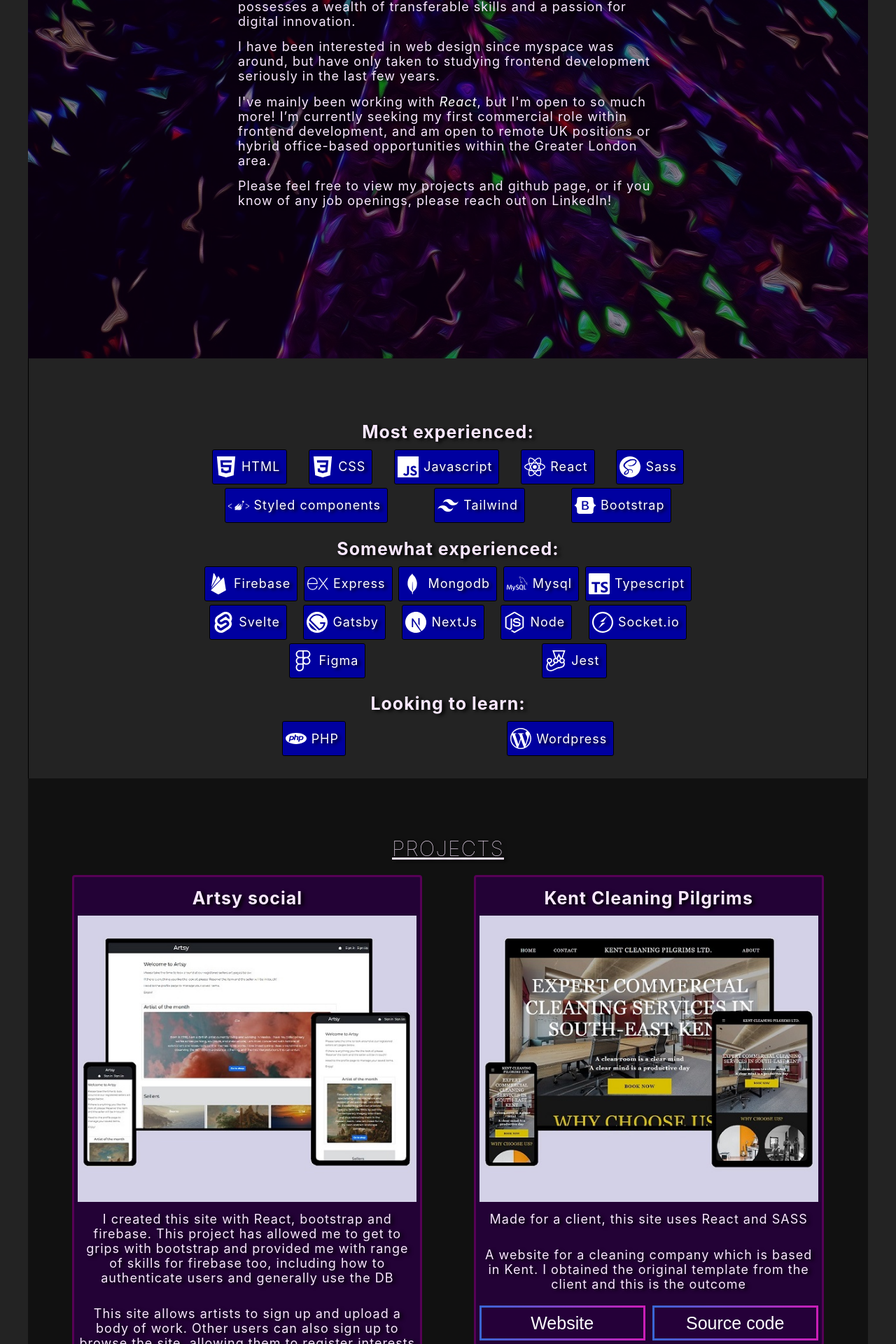
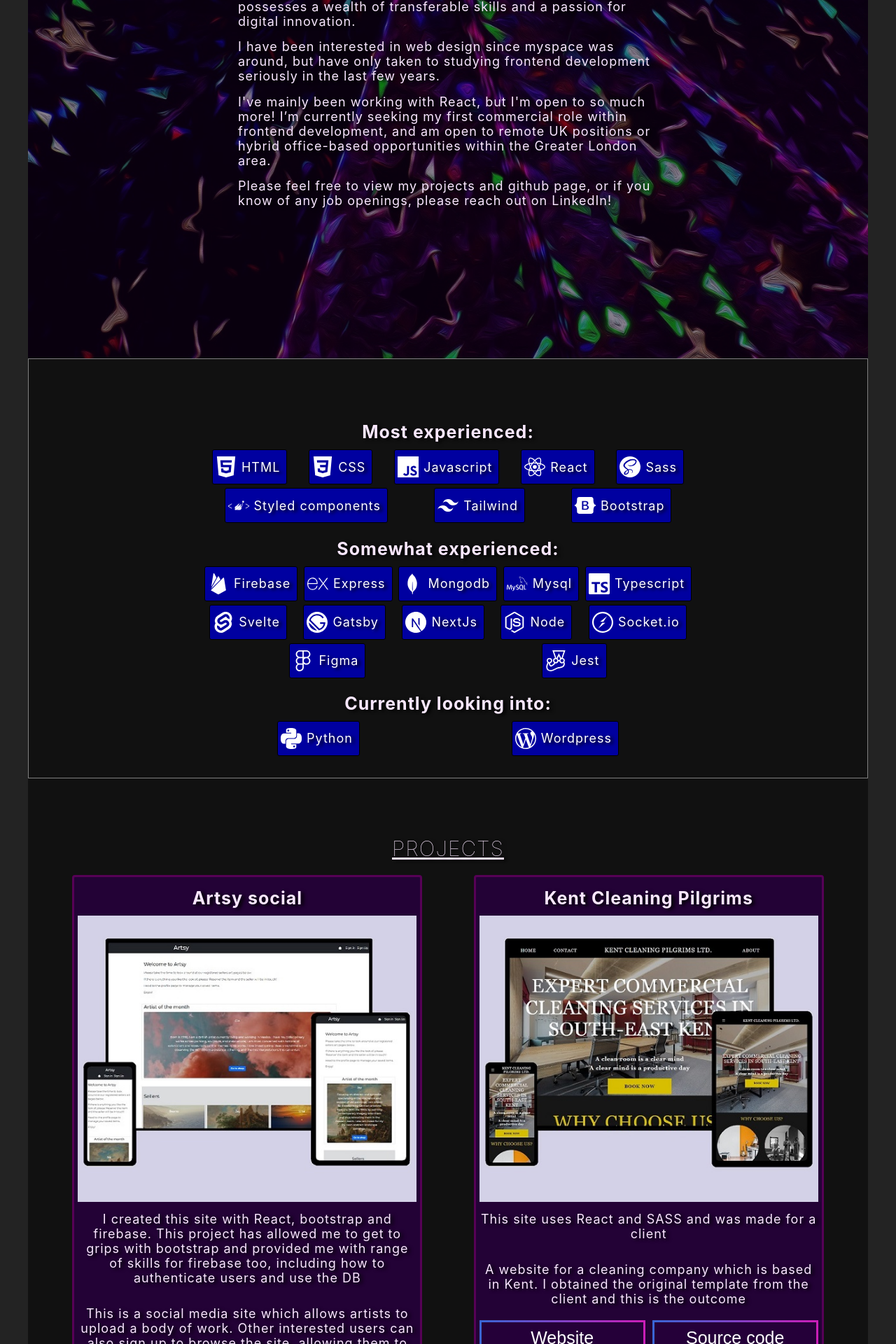
Before and after one commit to hmilly/hm, a React (Create React App) app: page / in a window 1280 px wide. Shown: the part 860-2780 px from the top of the page at 70% size. Built offline with nearby package versions, Linux system fonts and the light colour scheme.

Commit message:
updated styles, content and db

```diff
--- a/src/components/About.jsx
+++ b/src/components/About.jsx
@@ -7,7 +7,7 @@
         <div>
           <h2>About</h2>
           <p>
-            I'm an enthusiastic and skilled <span>frontend developer</span> who
+            I'm an enthusiastic and skilled frontend developer who
             also possesses a wealth of transferable skills and a passion for
             digital innovation.
           </p>
@@ -17,7 +17,7 @@
             last few years.
           </p>
           <p>
-            I've mainly been working with <span>React</span>, but I'm open to so
+            I've mainly been working with React, but I'm open to so
             much more! I’m currently seeking my first commercial role within
             frontend development, and am open to remote UK positions or
             hybrid office-based opportunities within the Greater London area.
--- a/src/components/Skills.jsx
+++ b/src/components/Skills.jsx
@@ -25,7 +25,7 @@
   SiJest,
 } from "react-icons/si";
 
-import { SiPhp, SiWordpress } from "react-icons/si";
+import { SiPython, SiWordpress } from "react-icons/si";
 
 const Skills = () => {
   return (
@@ -121,11 +121,11 @@
         </ul>
       </div>
       <div>
-        <h3>Looking to learn:</h3>
+        <h3>Currently looking into:</h3>
         <ul>
           <li>
-            <SiPhp />
-            <p>PHP</p>
+            <SiPython />
+            <p>Python</p>
           </li>
           <li>
             <SiWordpress />
--- a/src/data.js
+++ b/src/data.js
@@ -12,16 +12,16 @@
     code: "https://github.com/hmilly/artsy",
     title: "Artsy social",
     description:
-      "I created this site with React, bootstrap and firebase. This project has allowed me to get to grips with bootstrap and provided me with range of skills for firebase too, including how to authenticate users and generally use the DB",
+      "I created this site with React, bootstrap and firebase. This project has allowed me to get to grips with bootstrap and provided me with range of skills for firebase too, including how to authenticate users and use the DB",
     comments:
-      "This site allows artists to sign up and upload a body of work. Other users can also sign up to browse the site, allowing them to register interests in pieces of art",
+      "This is a social media site which allows artists to upload a body of work. Other interested users can also sign up to browse the site, allowing them to register their interest in pieces of art",
     image: Artsy,
   },
   {
     website: "https://kent-cleaning-pilgrims.vercel.app/",
     code: "https://github.com/hmilly/kent-cleaning-pilgrims",
     title: "Kent Cleaning Pilgrims",
-    description: "Made for a client, this site uses React and SASS",
+    description: "This site uses React and SASS and was made for a client",
     comments:
       "A website for a cleaning company which is based in Kent. I obtained the original template from the client and this is the outcome",
     image: KCS,
@@ -32,7 +32,7 @@
     title: "Aldens art",
     description:
       "This is an app created using Svelte as I wanted to try it out - styled using CSS",
-    comments: "This is the precursor to the Artsy site above.",
+    comments: "This is the precursor to the Artsy social site above.",
     image: Art,
   },
   {
@@ -50,7 +50,7 @@
     code: "https://github.com/hmilly/recipe-book",
     title: "Takeaway site",
     description:
-      "This was the first website I made using React during my course in 2020. It uses SASS for styling",
+      "This was the first website I made using React during my web dev course. Styled using SASS",
     comments: "The template used can be found on figma here: ",
     link: "https://www.figma.com/file/VQz2NrvK8lPykD91kedoKJ/e-commerce_2",
     image: Menu,
@@ -71,8 +71,7 @@
     title: "'Who wants to be a Millionaire?' app",
     description:
       "I created this app with Next.JS and Tailwind. There is an internal database of questions which is suited to a non-technical user, as they just follow the database formatting to input their own range of questions",
-    comments:
-      "I learned Tailwind making this app. Later I’d like to improve the functionality of the helper buttons and implement other options like the real game does.",
+    comments: "I learned Tailwind making this app.",
     image: Quiz,
   },
 ];
--- a/src/styles/skills.scss
+++ b/src/styles/skills.scss
@@ -1,12 +1,12 @@
 #skills-container {
+  background-color: rgba(0, 0, 0, 0.5);
   padding-top: 78px;
   padding-bottom: 20px;
   display: flex;
   flex-direction: column;
   justify-content: space-evenly;
   align-items: center;
-  border-right: solid black 1px;
-  border-left: solid black 1px;
+  border: solid grey 1px;
 
   div {
     width: 90%;
```
